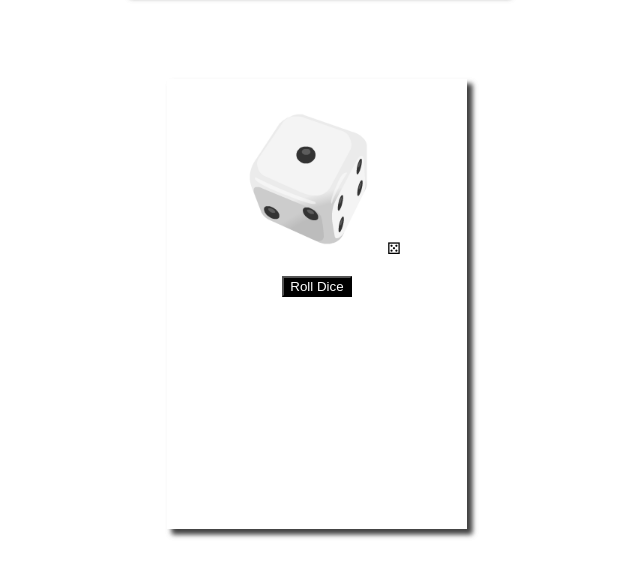
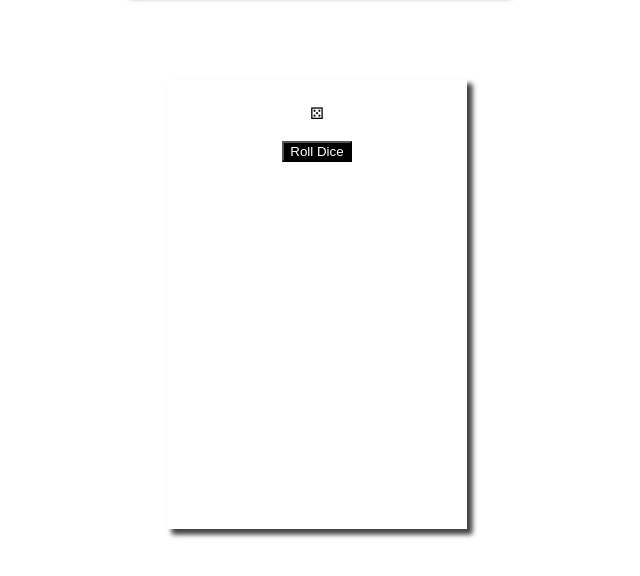
Before and after one commit to rakshasubramanya08/Dice_Roll, a plain HTML site: page index.html in a window 1280 px wide. Shown: the part 116-692 px from the top of the page, without its empty margins (323-963 px from the left). Drawn offline with Linux system fonts and the light colour scheme.

Commit message:
modified.

```diff
--- a/index.html
+++ b/index.html
@@ -14,7 +14,7 @@
     </div>
     <div class="body">
         <div class="dice" id="dice">
-            <img src = "3d-dice.webp" alt="dice" width="150px" height="150px">
+            <!-- <img src = "3d-dice.webp" alt="dice" width="150px" height="150px">  -->
             &#9860;
         </div>
         <br>
```
